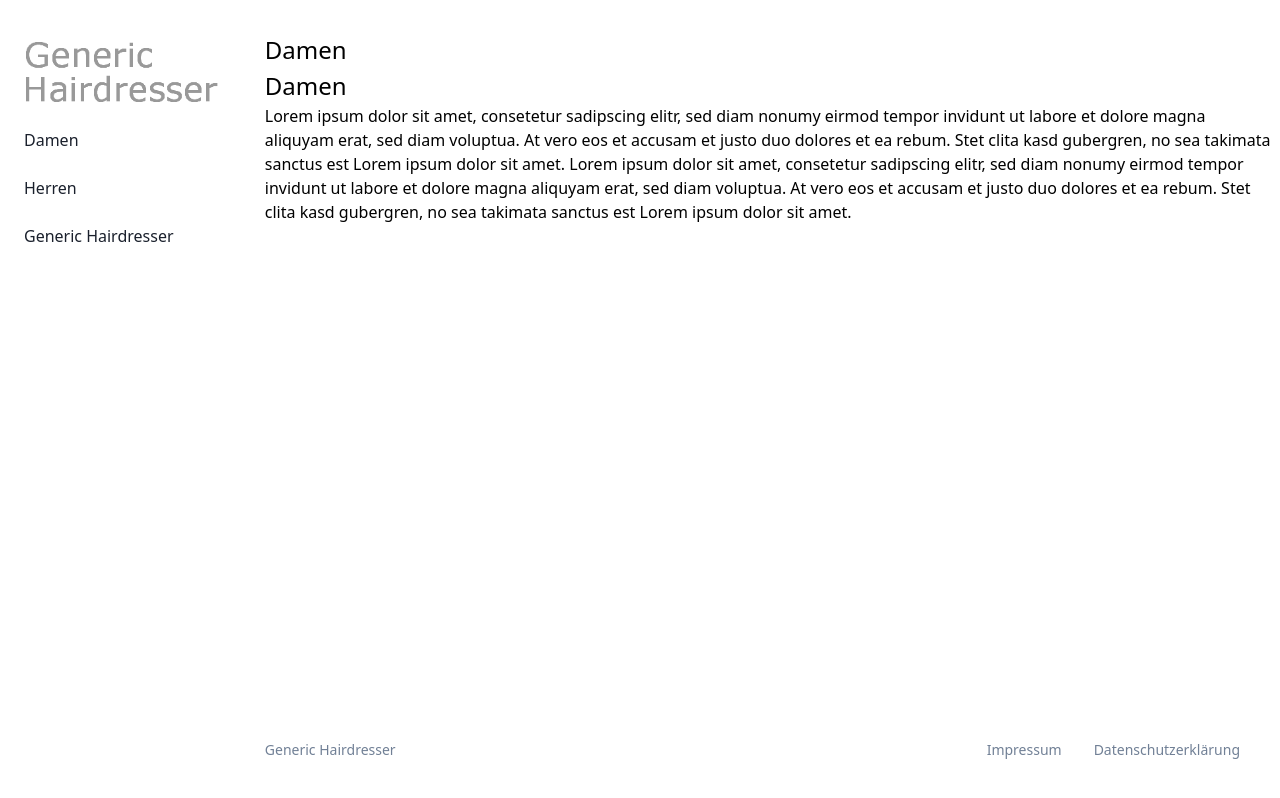
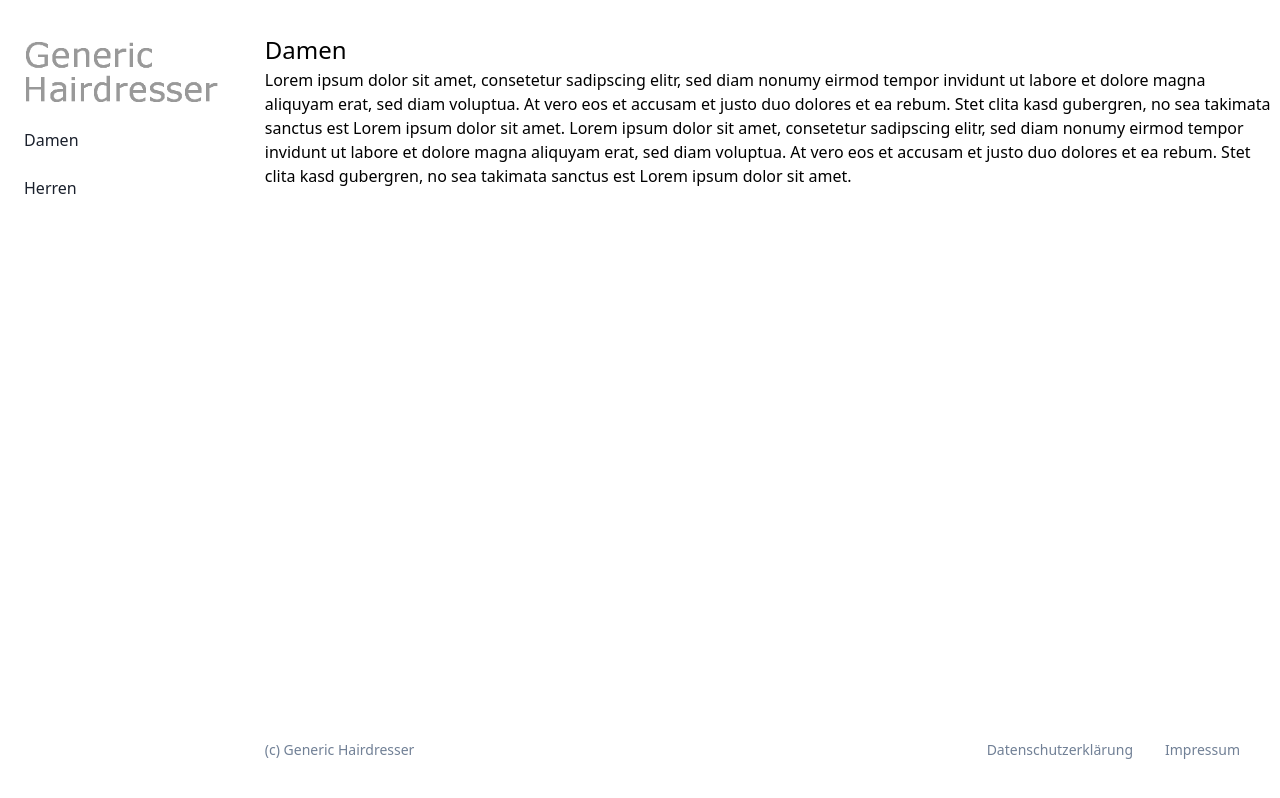
Before and after one commit to laurenzfg/generic-hairdresser, a Gatsby site: page /damen in a window 1280 px wide. Built offline with nearby package versions, Linux system fonts and the light colour scheme; Gatsby itself is replaced by a stand-in of ours.

Commit message:
Two auto-generated menues

```diff
--- a/src/components/footer.js
+++ b/src/components/footer.js
@@ -1,24 +1,35 @@
 import React from "react"
+import {graphql, Link, useStaticQuery } from "gatsby"
 
 export default function Footer() {
+  const data = useStaticQuery(graphql`
+  {
+    allMarkdownRemark(filter: {frontmatter: {menu: {eq: "legal"}, path: {ne: "/"}}}) {
+      edges {
+        node {
+          frontmatter {
+            path
+            title
+          }
+        }
+      }
+    }
+  }`)
+
 	return (
     <div class="flex flex-row text-gray-600 text-xs md:text-sm">
       <div class="flex-grow my-2">
         {/*This couold be a link back home. We also need to read that from config*/}
-        <p>Generic Hairdresser</p>
+        <p>(c) Generic Hairdresser</p>
       </div>
       <div>
-        {/* FOR every legal item (footer nav)*/}
+      {data.allMarkdownRemark.edges.map(({ node }) => (
         <div
           class="width-auto inline-block mr-4 md:mr-6 lg:mr-8 my-2 hover:text-gray-900"
         >
-          <p>Impressum</p>
+          <p><Link to={node.frontmatter.path}>{node.frontmatter.title}</Link></p>
         </div>
-        <div
-          class="width-auto inline-block mr-4 md:mr-6 lg:mr-8 my-2 hover:text-gray-900"
-        >
-          <p>Datenschutzerklärung</p>
-        </div>
+      ))}
       </div>
     </div>
 	)
--- a/src/components/mainmenu.js
+++ b/src/components/mainmenu.js
@@ -1,13 +1,11 @@
 import React from "react"
-import { StaticQuery, graphql, Link } from "gatsby"
+import {graphql, Link, useStaticQuery } from "gatsby"
 import logo from "../images/logo.png"
 
-export default function MainMenu({ data }) {
-	return (
-    <StaticQuery
-    query={graphql`
+export default function MainMenu() {
+  const data = useStaticQuery(graphql`
   {
-        allMarkdownRemark {
+    allMarkdownRemark(filter: {frontmatter: {menu: {eq: "main"}, path: {ne: "/"}}}) {
       edges {
         node {
           frontmatter {
@@ -17,9 +15,9 @@ export default function MainMenu({ data }) {
         }
       }
     }
-      }
-    `}
-    render={data => (
+  }`)
+
+	return (
       <div class="flex flex-col space-y-2 text-gray-900">
       <img
         src={logo}
@@ -37,7 +35,5 @@ export default function MainMenu({ data }) {
       </div>
       ))}
 	  </div>
-    )}
-    />
 	)
 }
--- a/src/content/damen.md
+++ b/src/content/damen.md
@@ -1,8 +1,7 @@
 ---
 title: Damen
 path: /damen
+menu: main
 ---
 
-# Damen
-
 Lorem ipsum dolor sit amet, consetetur sadipscing elitr, sed diam nonumy eirmod tempor invidunt ut labore et dolore magna aliquyam erat, sed diam voluptua. At vero eos et accusam et justo duo dolores et ea rebum. Stet clita kasd gubergren, no sea takimata sanctus est Lorem ipsum dolor sit amet. Lorem ipsum dolor sit amet, consetetur sadipscing elitr, sed diam nonumy eirmod tempor invidunt ut labore et dolore magna aliquyam erat, sed diam voluptua. At vero eos et accusam et justo duo dolores et ea rebum. Stet clita kasd gubergren, no sea takimata sanctus est Lorem ipsum dolor sit amet.
--- /dev/null
+++ b/src/content/datenschutz.md
@@ -0,0 +1,8 @@
+---
+title: Datenschutzerklärung
+path: /datenschutz
+menu: legal
+---
+
+We take data protection very seriously. Thus we do not create any cookies,
+don't log your access for analytics and will not get in touch with you.
--- a/src/content/herren.md
+++ b/src/content/herren.md
@@ -1,8 +1,7 @@
 ---
 title: Herren
 path: /herren
+menu: main
 ---
 
-# Herren
-
 Lorem ipsum dolor sit amet, consetetur sadipscing elitr, sed diam nonumy eirmod tempor invidunt ut labore et dolore magna aliquyam erat, sed diam voluptua. At vero eos et accusam et justo duo dolores et ea rebum. Stet clita kasd gubergren, no sea takimata sanctus est Lorem ipsum dolor sit amet. Lorem ipsum dolor sit amet, consetetur sadipscing elitr, sed diam nonumy eirmod tempor invidunt ut labore et dolore magna aliquyam erat, sed diam voluptua. At vero eos et accusam et justo duo dolores et ea rebum. Stet clita kasd gubergren, no sea takimata sanctus est Lorem ipsum dolor sit amet.
--- a/src/content/home.md
+++ b/src/content/home.md
@@ -1,6 +1,7 @@
 ---
 title: Generic Hairdresser
 path: /
+menu: main
 ---
 
 Welcome to the Generic Hairdresser. If you like generic haircuts, you should definitely come here.
--- /dev/null
+++ b/src/content/impressum.md
@@ -0,0 +1,14 @@
+---
+title: Impressum
+path: /impressum
+menu: legal
+---
+
+You can address legal inquiries to:
+
+<pre>Generic Hairdresser mbH
+Generic Street 123
+1000 Generic Town
+Generic Country</pre>
+
+If you really want to get in touch with me, head to [laurenzfg.com](https://laurenzfg.com)
```
Also changed, not shown: 1 other file. Lines whose indentation alone changed are shown as unchanged.
